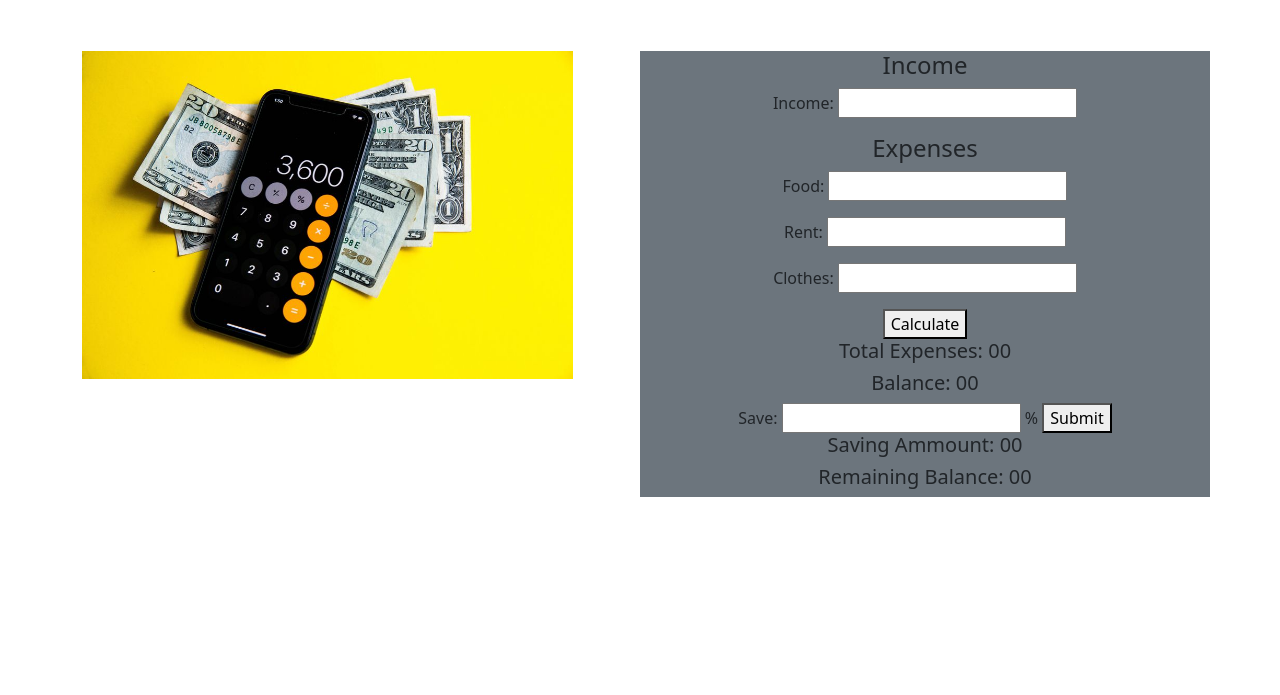
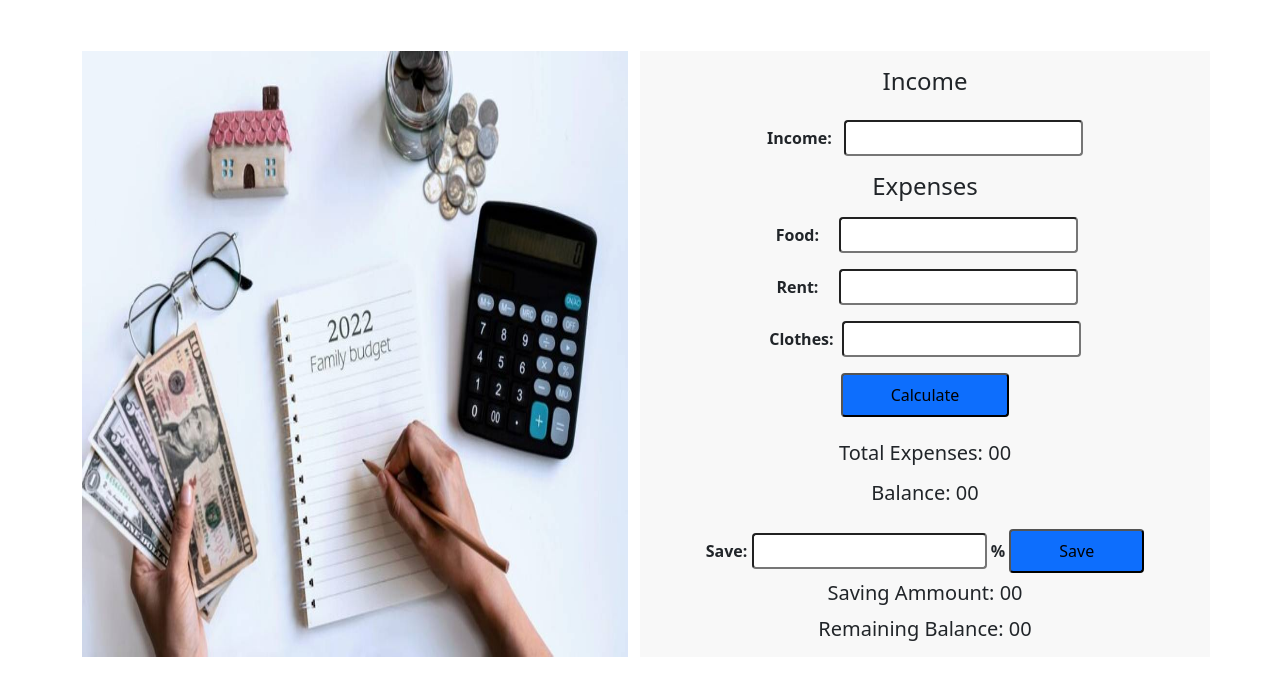
Before and after one commit to devSafayet/monthly-money-calculation, a plain HTML site: page index.html in a window 1280 px wide. Shown: the part 101-796 px from the top of the page. Drawn offline with nearby package versions, Linux system fonts and the light colour scheme.

Commit message:
design all complate

```diff
--- a/css/style.css
+++ b/css/style.css
@@ -1,3 +1,9 @@
+/* -----------first-part-area ------------------------ */
 .img-area img{
-    width: 90%;
+    width: 100%;
+    height: 100%;
 }
+/*---------------------- Second-area ------------------------- */
+.second-area{
+    background-color:#F8F8F8
+}
--- a/index.html
+++ b/index.html
@@ -11,53 +11,63 @@
     <!-- bootstrap link sheets  -->
     <link href="https://cdn.jsdelivr.net/npm/bootstrap@5.1.3/dist/css/bootstrap.min.css" rel="stylesheet" integrity="sha384-1BmE4kWBq78iYhFldvKuhfTAU6auU8tT94WrHftjDbrCEXSU1oBoqyl2QvZ6jIW3" crossorigin="anonymous">
 </head>
-<body>
+<body style="font-weight: bold;">
     <!-- Header Section  -->
     <header class="text-center py-5 text-primary">
         <h1>Monthly Money Calculation</h1>
     </header>
     <!-- Main Area Start  -->
-    <main class="container">
+    <main class="container mb-3">
         <div class="row">
             <!-- image part  -->
         <section class="img-area col-sm col-lg-6" >
-            <img src="images/calculation.jpg" alt="">
+            <img src="images/icome-calc.jpg" alt="">
         </section>
 
         <!--------------------------------------------
                     text part
         --------------------------------------------->
-        <section class="col-lg-6 col-sm bg-secondary text-center">
-            <h4>Income</h4>
+        <section class="second-area col-lg-6 col-sm text-center">
+            <h4 class="py-3">Income</h4>
+            <!-- income text area  -->
            <div>
-               <p>Income:
-               <input type="text">
+               <p> <span class="pe-2">Income:</span>
+               <input class="rounded py-1" type="text">
             </p>
            </div>
-           <h4>Expenses</h4>
+           <!-- Expenses-text-area  -->
+           <h4 class="pb-2">Expenses</h4>
+
            <div>
-               <p>Food: <input type="text"></p>
-               <p>Rent: <input type="text"></p>
-               <p>Clothes: <input type="text"></p>
+               <p><span class="pe-3 ps-1">Food:</span> <input class="rounded py-1" type="text"></p>
+               <p> <span class="pe-3 ps-1">Rent:</span> <input class="rounded py-1" type="text"></p>
+               <p><span class="pe-1">Clothes:</span> <input class="rounded py-1" type="text"></p>
            </div>
-           <button>
+           <!-- Calculate-button-area  -->
+           <button class="rounded py-2 px-5 mb-3 bg-primary">
                Calculate
            </button>
-           <div class="">
+           <!-- total-Expenses-area -->
+           <div class="py-2">
             <h5>Total Expenses: <span>00</span></h5>
         </div>
-        <div>
+        <!-- Balance-area  -->
+        <div class="pb-2">
             <h5>Balance: <span>00</span></h5>
         </div>
-        <div>
-            <span>Save: </span> <input type="text"> % <button>Submit</button>
+        <!-- Saving area  -->
+        <div class="py-2">
+            <span>Save: </span> <input class="rounded py-1 px-0" type="text"> % <button class="rounded py-2 px-5 bg-primary">Save</button>
         </div>
-        <div>
+        <!-- Saving-ammount-area  -->
+        <div class="pb-1">
             <h5>Saving Ammount: <span>00</span></h5>
         </div>
-        <div>
+        <!-- Remaining-balance-area  -->
+        <div class="mb-3">
             <h5>Remaining Balance: <span>00</span></h5>
         </div>
+
         </section>
         </div>
     </main>
```
Also changed, not shown: images/calculation.jpg (deleted), images/icome-calc.jpg (added).
